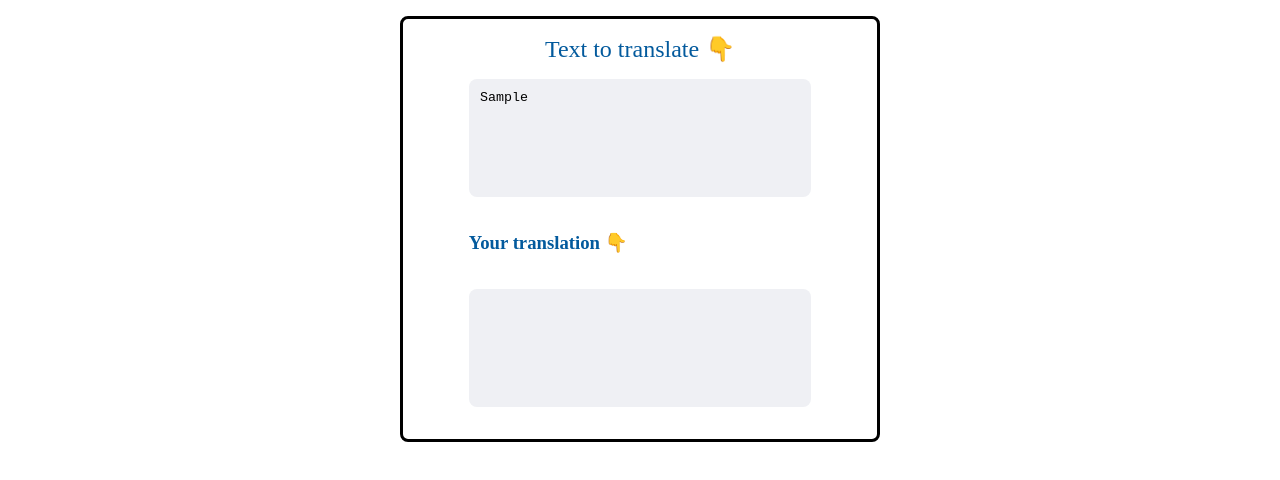
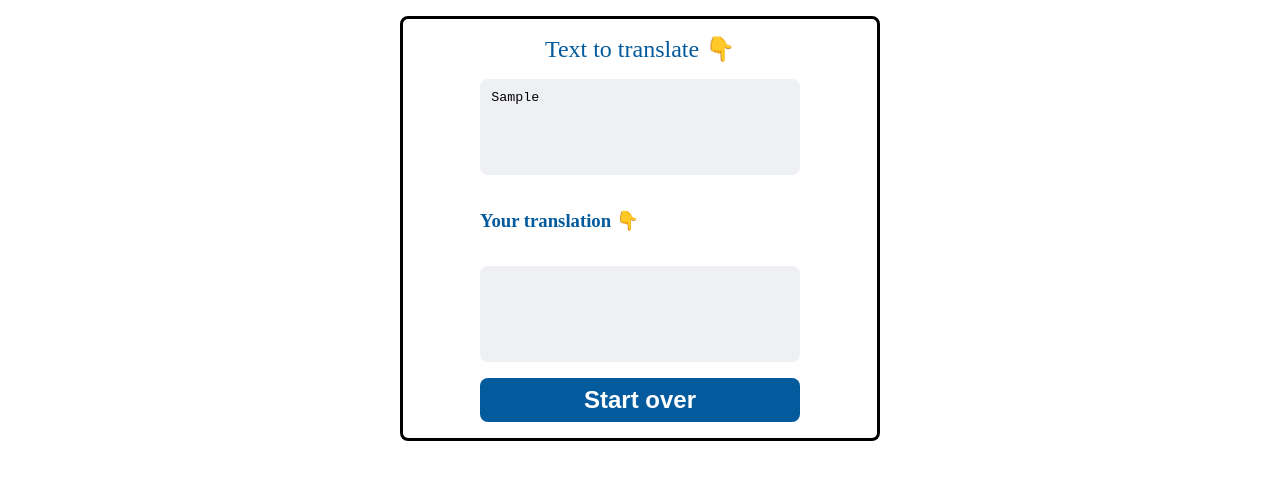
Before and after one commit to jan-cardell/scrimba_translationapp, a website: page index.html in a window 1280 px wide. Both pictures are taken after typing "Sample" into the empty fields and a click on the input "Translate". Shown: the part 320-800 px from the top of the page. Drawn offline with Linux system fonts and the light colour scheme; no server answers.

Commit message:
adding language function, reset button. Finish of basic version

```diff
--- a/index.css
+++ b/index.css
@@ -37,6 +37,7 @@ form {
     border: black 0.2rem solid;
     padding: 1rem;
     border-radius: 0.5rem;
+    min-width: 20rem;
 }
 
 form > label {
@@ -54,6 +55,8 @@ form > textarea {
     padding: 0.7rem;
     resize: none;
     margin-bottom: 1rem;
+    box-sizing: border-box;
+
 }
 
 #radio-input {
@@ -109,4 +112,5 @@ form > textarea {
     height: 6rem;
     border-radius: 0.5rem;
     padding: 0.7rem;
+    box-sizing: border-box;
 }
--- a/index.html
+++ b/index.html
@@ -36,6 +36,7 @@
                 <div id="output-div">
                     <h3>Your translation 👇</h3>
                     <p id="output-text"></p>
+                    <button id="translate-btn">Start over</button>
                 </div>
             </form>
         </main>
--- a/index.js
+++ b/index.js
@@ -2,22 +2,26 @@ const translateBtn = document.getElementById('translate-btn')
 const selectLanguage = document.getElementById('select-language')
 const outputDiv = document.getElementById('output-div')
 const outputText = document.getElementById('output-text')
+
 translateBtn.addEventListener('click', translate)
-const inputText = document.getElementById('ftext')
-
 
 async function translate(e){
     e.preventDefault()
 
+    const inputLanguage = document.querySelector('input[name="language"]:checked')?.value
+    const inputText = document.getElementById('ftext').value
+
     selectLanguage.style.display = 'none'
     outputDiv.style.display = 'flex'
-    const inputTextValue = inputText.value
 
     try {
         const response = await fetch('http://localhost:3001/api/translation', {
         method: 'Post',
         headers: {'Content-Type': 'application/json'},
-        body: JSON.stringify({ userPromt: inputTextValue })
+        body: JSON.stringify({
+            userPromt: inputText,
+            inputLanguage: inputLanguage,
+         })
     })
 
     const data = await response.json()
```
Also changed, not shown: server.js (+6 -3 lines).
